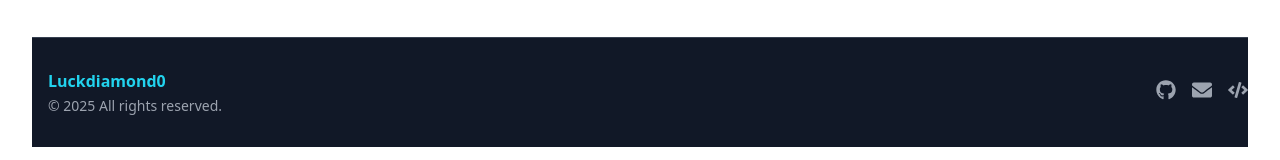
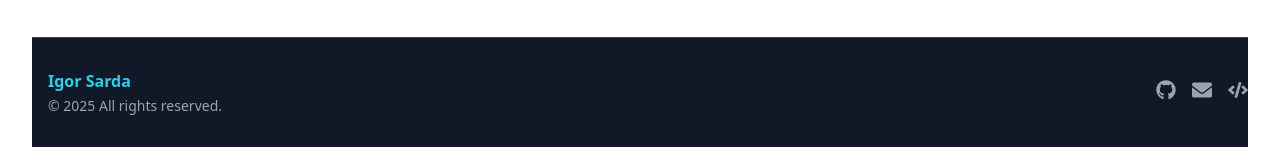
Before and after one commit to luckdiamond0/Portfolio, a React (Vite) app: page / in a window 1280 px wide. Shown: the part 2983-3143 px from the top of the page. Built offline with nearby package versions, Linux system fonts and the light colour scheme.

Commit message:
Update footer with new name and email address

```diff
--- a/src/components/Footer.jsx
+++ b/src/components/Footer.jsx
@@ -8,7 +8,7 @@ function Footer() {
       <div className="container mx-auto px-4">
         <div className="footer-flex flex flex-col md:flex-row justify-between items-center">
           <div className="mb-4 md:mb-0">
-            <p className='footer-myname'>Luckdiamond0</p>
+            <p className='footer-myname'>Igor Sarda</p>
             <p className="text-gray-400 text-sm mt-1">© {new Date().getFullYear()} All rights reserved.</p>
           </div>
           <div className="flex gap-4">
@@ -18,7 +18,7 @@ function Footer() {
            {/*  <a href="#" className="text-gray-400 hover:text-white transition-colors">
               <Linkedin className="h-5 w-5 colorblue" />
             </a> */}
-            <a href="mailto:luckdiamondplayer@gmail.com?subject=Contact%20Form%20Submission" className="text-gray-400 hover:text-white transition-colors">
+            <a href="mailto:igorsarda.dev@gmail.com?subject=Contact%20Form%20Submission" className="text-gray-400 hover:text-white transition-colors">
               <Mail className="h-5 w-5 colorblue" />
             </a>
             <a href="https://github.com/luckdiamond0/Portfolio" className="text-gray-400 hover:text-white transition-colors">
```
